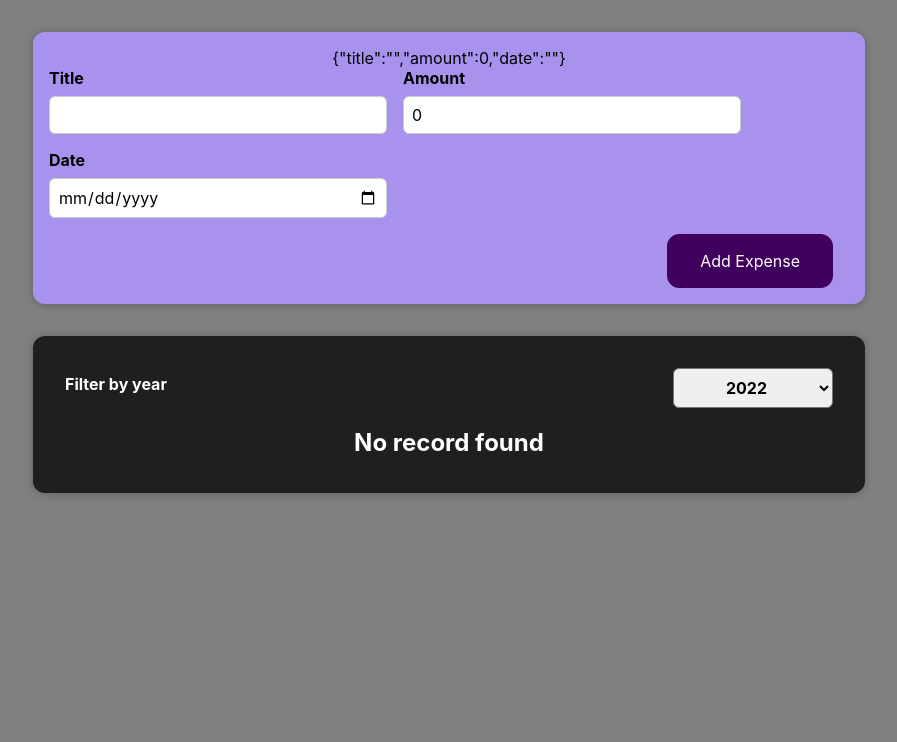
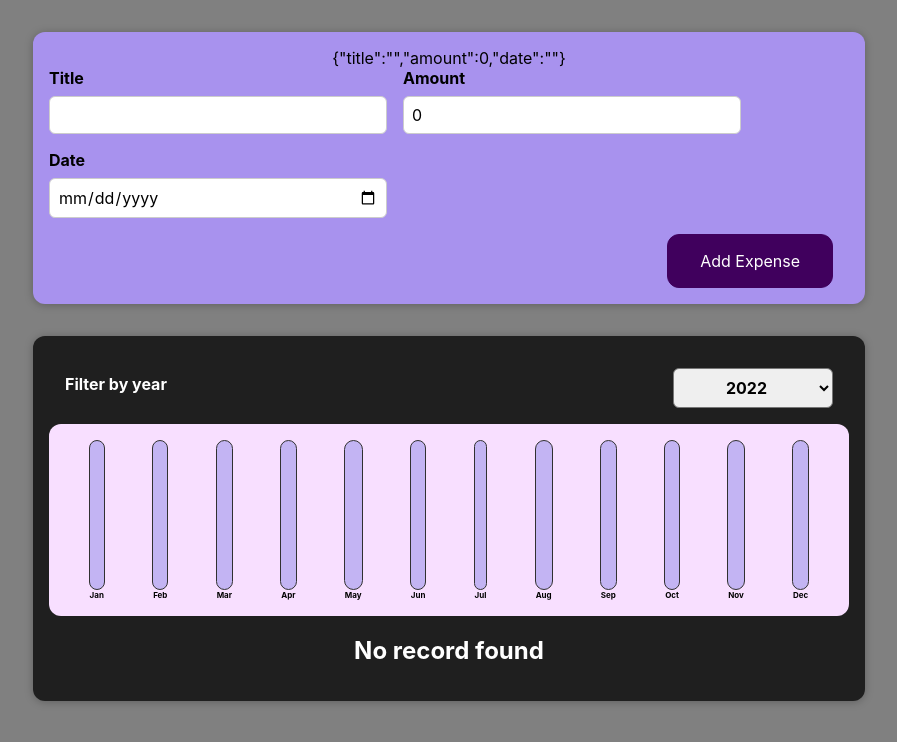
Before and after one commit to avishekdr/react-tutorial, a React (Create React App) app: page / in a window 1280 px wide. Shown: the top 742 px of the page, without its empty margins (191-1088 px from the left). Built offline with nearby package versions, Linux system fonts and the light colour scheme.

Commit message:
Expense Chart implemented

```diff
--- /dev/null
+++ b/src/components/Chart/Chart.css
@@ -0,0 +1,9 @@
+.chart {
+    padding: 1rem;
+    border-radius: 12px;
+    background-color: #f8dfff;
+    text-align: center;
+    display: flex;
+    justify-content: space-around;
+    height: 10rem;
+}
--- /dev/null
+++ b/src/components/Chart/Chart.js
@@ -0,0 +1,11 @@
+import './Chart.css';
+import { ChartBar } from './ChartBar';
+
+export function Chart(props) {
+
+    const totalMaximum = Math.max(...props.dataPoints.map(dataPoint => dataPoint.value));
+
+    return <div className='chart'>
+        { props.dataPoints.map(dataPoint => <ChartBar key={dataPoint.label} value={dataPoint.value} maxValue={totalMaximum} label={dataPoint.label} />) }
+    </div>
+}
--- /dev/null
+++ b/src/components/Chart/ChartBar.css
@@ -0,0 +1,30 @@
+.chart-bar {
+    height: 100%;
+    display: flex;
+    flex-direction: column;
+    align-items: center;
+}
+
+.chart-bar__inner {
+    height: 100%;
+    width: 100%;
+    border: 1px solid #313131;
+    border-radius: 12px;
+    background-color: #c3b4f3;
+    overflow: hidden;
+    display: flex;
+    flex-direction: column;
+    justify-content: flex-end;
+}
+
+.chart-bar__fill {
+    background-color: #4826b9;
+    width: 100%;
+    transition: all 0.3s ease-out;
+}
+
+.chart-bar__label {
+    font-weight: bold;
+    font-size: 0.5rem;
+    text-align: center;
+}
--- /dev/null
+++ b/src/components/Chart/ChartBar.js
@@ -0,0 +1,18 @@
+import './ChartBar.css';
+
+export function ChartBar(props) {
+    let barFillHeight = '0%';
+
+    if (props.maxValue > 0) {
+        barFillHeight = `${(props.value / props.maxValue) * 100}%`;
+    }
+
+    return (
+        <div className='chart-bar'>
+            <div className='chart-bar__inner'>
+                <div className='chart-bar__fill' style={{ height: barFillHeight }}></div>
+            </div>
+            <div className='chart-bar__label'>{props.label}</div>
+        </div>
+    );
+}
--- a/src/components/Expenses/Expenses.js
+++ b/src/components/Expenses/Expenses.js
@@ -2,6 +2,7 @@
 import { Card } from '../UI/Card';
 import { ExpensesList } from './ExpensesList';
 import { ExpenseFilter } from './ExpenseFilter';
+import { ExpensesChart } from './ExpensesChart';
 import { useState } from 'react';
 
 export function Expenses(props) {
@@ -12,6 +13,7 @@
     return (
         <Card className="expenses">
             <ExpenseFilter selected={selectedYear} onChangeFilter={filterChangeHandler} />
+            <ExpensesChart expenses={filteredExpense} />
             <ExpensesList items={filteredExpense} />
         </Card>
     );
--- /dev/null
+++ b/src/components/Expenses/ExpensesChart.js
@@ -0,0 +1,25 @@
+import { Chart } from "../Chart/Chart";
+
+export function ExpensesChart(props) {
+    const chartDataPoints = [
+        { label: 'Jan', value: 0 },
+        { label: 'Feb', value: 0 },
+        { label: 'Mar', value: 0 },
+        { label: 'Apr', value: 0 },
+        { label: 'May', value: 0 },
+        { label: 'Jun', value: 0 },
+        { label: 'Jul', value: 0 },
+        { label: 'Aug', value: 0 },
+        { label: 'Sep', value: 0 },
+        { label: 'Oct', value: 0 },
+        { label: 'Nov', value: 0 },
+        { label: 'Dec', value: 0 },
+    ];
+
+    for(const expense of props.expenses) {
+        const expenseMonth = expense.date.getMonth();
+        chartDataPoints[expenseMonth].value += +expense.amount;
+    }
+
+    return <Chart dataPoints={chartDataPoints} />;
+}
```
